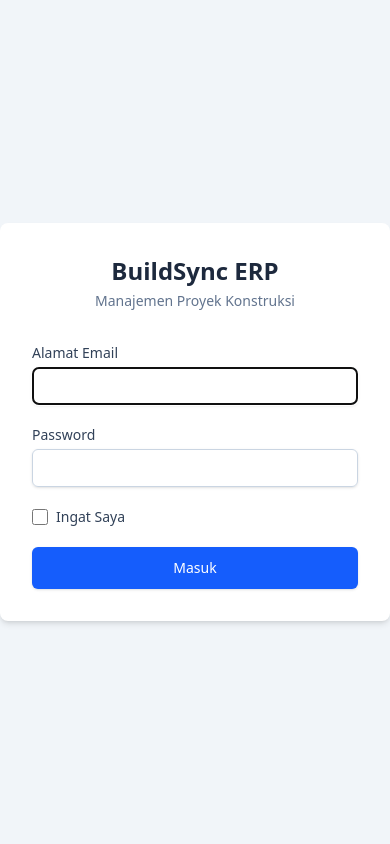
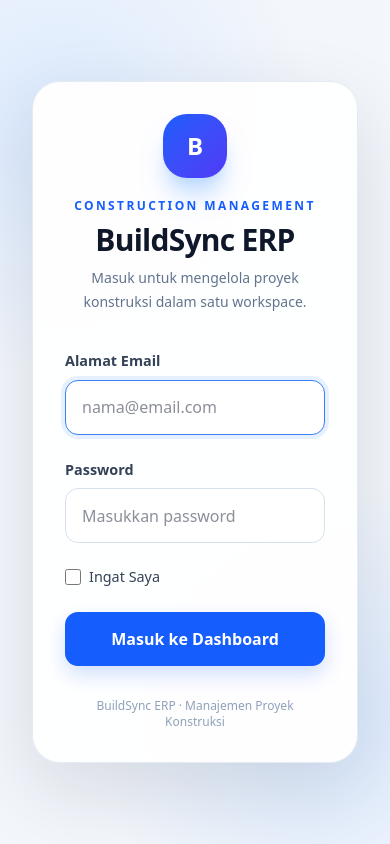
Before and after one commit to akbrff/buildsync-erp, a Laravel app: page /login in a window 390 px wide. Run offline with Laravel 12, Linux system fonts and the light colour scheme; style sheets or scripts are compiled from the project's sources.

Commit message:
style: redesign login page with modern responsive layout

```diff
--- a/resources/views/auth/login.blade.php
+++ b/resources/views/auth/login.blade.php
@@ -3,49 +3,51 @@
 <head>
     <meta charset="utf-8">
     <meta name="viewport" content="width=device-width, initial-scale=1">
+    <meta name="theme-color" content="#111c32">
     <title>Login | BuildSync ERP</title>
     @vite(['resources/css/app.css', 'resources/js/app.js'])
+    <style>
+        body { min-height:100vh; background:radial-gradient(circle at 15% 15%,#dbeafe 0,transparent 32%),radial-gradient(circle at 85% 85%,#dbeafe 0,transparent 30%),#f3f6fb; color:#172033; }
+        .login-card { width:min(100% - 2rem, 510px); padding:clamp(2rem,5vw,3.25rem); border:1px solid #e5ebf3; border-radius:28px; background:rgba(255,255,255,.96); box-shadow:0 28px 80px rgba(15,23,42,.12); }
+        .login-card input:not([type=checkbox]) { width:100%; min-height:54px; padding:.9rem 1rem; border:1px solid #d7e0ec; border-radius:13px; font-size:1rem; background:#fff; transition:.2s; }
+        .login-card input:focus { outline:none; border-color:#3b82f6; box-shadow:0 0 0 4px rgba(59,130,246,.12); }
+        .login-card label { display:block; margin-bottom:.5rem; font-size:.9rem; font-weight:650; color:#344258; }
+        .login-card button[type=submit] { min-height:54px; border-radius:13px; font-size:1rem; font-weight:700; box-shadow:0 9px 20px rgba(37,99,235,.2); transition:.2s; }
+        .login-card button[type=submit]:hover { transform:translateY(-1px); box-shadow:0 13px 24px rgba(37,99,235,.25); }
+    </style>
 </head>
-<body class="bg-slate-100 text-slate-800 antialiased h-screen flex items-center justify-center">
-
-    <div class="w-full max-w-md bg-white rounded-lg shadow-md p-8">
-        <div class="text-center mb-8">
-            <h1 class="text-2xl font-bold text-slate-800">BuildSync ERP</h1>
-            <p class="text-sm text-slate-500 mt-1">Manajemen Proyek Konstruksi</p>
+<body class="flex min-h-screen items-center justify-center px-4 py-10">
+    <main class="login-card">
+        <div class="mb-9 text-center">
+            <div class="mx-auto mb-5 flex h-16 w-16 items-center justify-center rounded-3xl bg-gradient-to-br from-blue-600 to-indigo-600 text-2xl font-black text-white shadow-xl shadow-blue-200">B</div>
+            <p class="text-xs font-bold uppercase tracking-[.2em] text-blue-600">Construction Management</p>
+            <h1 class="mt-2 text-3xl font-extrabold tracking-tight text-slate-900">BuildSync ERP</h1>
+            <p class="mt-2 text-sm leading-6 text-slate-500">Masuk untuk mengelola proyek konstruksi dalam satu workspace.</p>
         </div>
 
         @if ($errors->any())
-            <div class="mb-4 rounded-md bg-red-50 p-4 border border-red-200">
-                <p class="text-sm text-red-700">{{ $errors->first() }}</p>
+            <div role="alert" class="mb-6 rounded-2xl border border-red-200 bg-red-50 p-4 text-sm text-red-700">
+                {{ $errors->first() }}
             </div>
         @endif
 
-        <form method="POST" action="{{ route('login') }}" class="space-y-5">
+        <form method="POST" action="{{ route('login') }}" class="space-y-6">
             @csrf
-
             <div>
-                <label for="email" class="block text-sm font-medium text-slate-700">Alamat Email</label>
-                <input id="email" name="email" type="email" value="{{ old('email') }}" required autofocus
-                       class="mt-1 w-full rounded-md border border-slate-300 px-3 py-2 text-sm shadow-sm focus:border-blue-500 focus:ring-blue-500">
+                <label for="email">Alamat Email</label>
+                <input id="email" name="email" type="email" value="{{ old('email') }}" required autofocus autocomplete="username" placeholder="nama@email.com">
             </div>
-
             <div>
-                <label for="password" class="block text-sm font-medium text-slate-700">Password</label>
-                <input id="password" name="password" type="password" required
-                       class="mt-1 w-full rounded-md border border-slate-300 px-3 py-2 text-sm shadow-sm focus:border-blue-500 focus:ring-blue-500">
+                <label for="password">Password</label>
+                <input id="password" name="password" type="password" required autocomplete="current-password" placeholder="Masukkan password">
             </div>
-
             <div class="flex items-center">
-                <input id="remember" name="remember" type="checkbox"
-                       class="h-4 w-4 rounded border-slate-300 text-blue-600 focus:ring-blue-500">
-                <label for="remember" class="ml-2 block text-sm text-slate-700">Ingat Saya</label>
+                <input id="remember" name="remember" type="checkbox" class="h-4 w-4 rounded border-slate-300 text-blue-600 focus:ring-blue-500">
+                <label for="remember" class="ml-2 !mb-0 text-sm !font-medium text-slate-600">Ingat Saya</label>
             </div>
-
-            <button type="submit" class="w-full flex justify-center py-2.5 px-4 border border-transparent rounded-md shadow-sm text-sm font-medium text-white bg-blue-600 hover:bg-blue-700 focus:outline-none focus:ring-2 focus:ring-offset-2 focus:ring-blue-500">
-                Masuk
-            </button>
+            <button type="submit" class="flex w-full items-center justify-center border border-transparent bg-blue-600 px-4 py-3 text-white hover:bg-blue-700 focus:outline-none focus:ring-4 focus:ring-blue-200">Masuk ke Dashboard</button>
         </form>
-    </div>
-
+        <p class="mt-8 text-center text-xs text-slate-400">BuildSync ERP · Manajemen Proyek Konstruksi</p>
+    </main>
 </body>
 </html>
```
